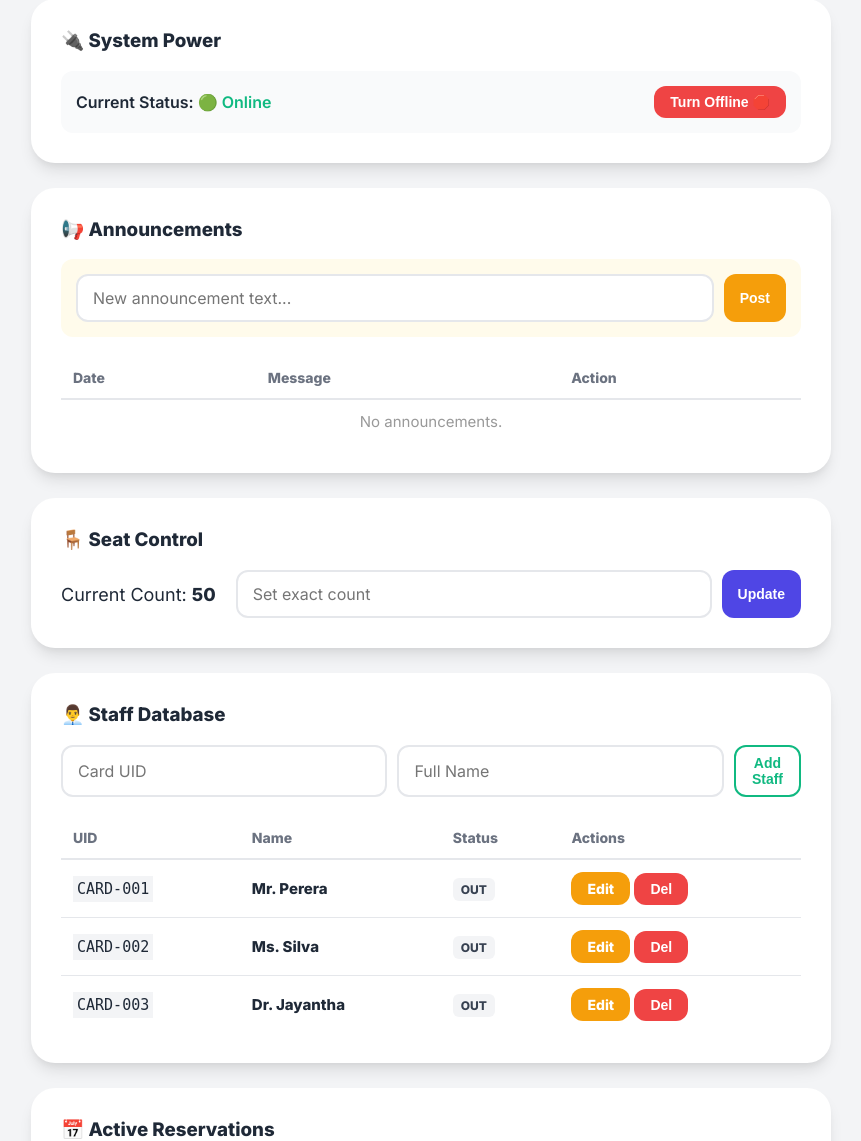
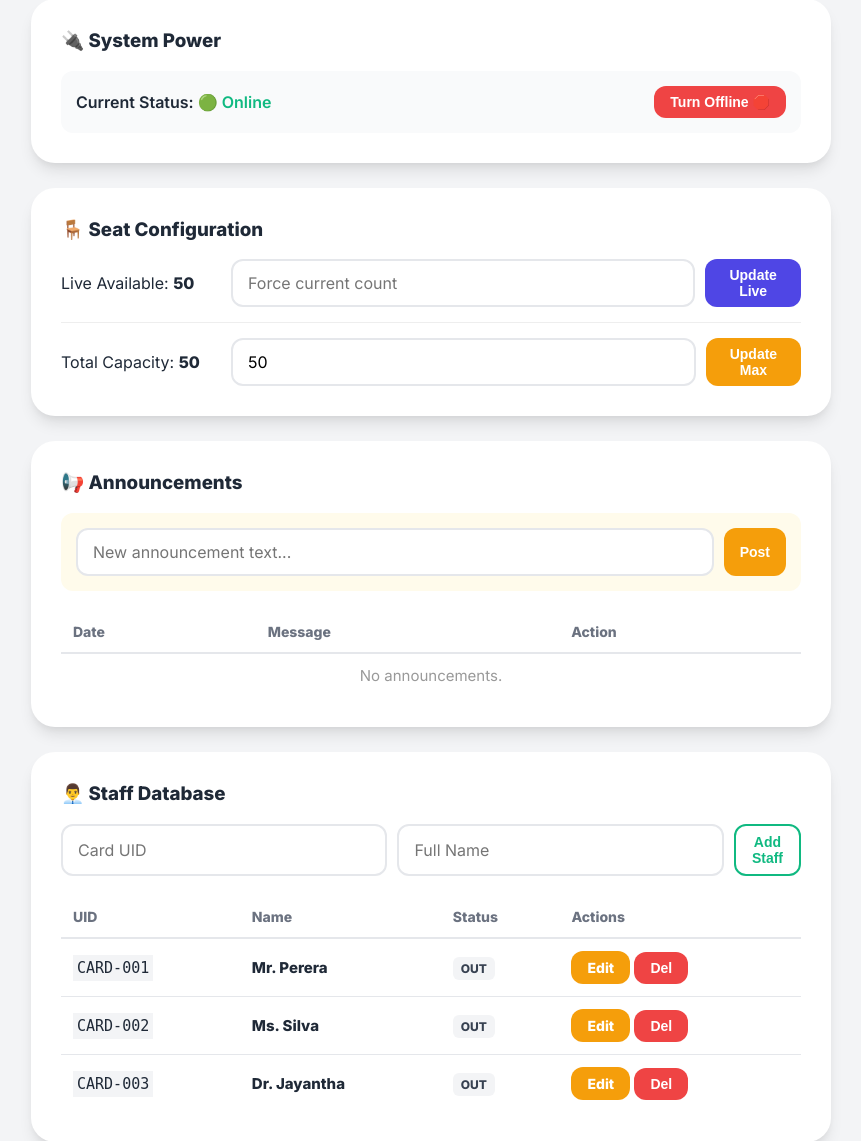
Before and after one commit to Genuuu/seatidle-app, a Flask app: page /admin/panel in a window 1280 px wide. Shown: the part 135-1276 px from the top of the page, without its empty margins (209-1070 px from the left). Run offline with Flask 3, Linux system fonts and the light colour scheme; the visitor is signed in with stand-in values (Sample User, id 1); data comes from the database, SQL or seed files in the repository; data that the repository does not hold is empty.

Commit message:
Changes in the total capacity control in admin panel

```diff
--- a/my_flask_app/app.py
+++ b/my_flask_app/app.py
@@ -12,7 +12,7 @@ app.secret_key = "super_secret_key_change_this"
 ADMIN_PASSWORD = "admin123"
 BASE_DIR = os.path.dirname(os.path.abspath(__file__))
 DB_FILE = os.path.join(BASE_DIR, 'library.db')
-TOTAL_SEATS = 50
+# TOTAL_SEATS is now dynamic, removed global variable
 
 # --- TIMEZONE HELPER ---
 def get_sl_time():
@@ -24,21 +24,23 @@ def init_db():
     with sqlite3.connect(DB_FILE) as conn:
         cursor = conn.cursor()
 
-        # 1. Tables
+        # Tables
         cursor.execute('''CREATE TABLE IF NOT EXISTS status (id INTEGER PRIMARY KEY, available_seats INTEGER)''')
         cursor.execute('''CREATE TABLE IF NOT EXISTS reservations (otp TEXT PRIMARY KEY, name TEXT, res_date TEXT, time_slot TEXT, created_at TEXT, is_used INTEGER)''')
         cursor.execute('''CREATE TABLE IF NOT EXISTS staff (uid TEXT PRIMARY KEY, name TEXT, is_present INTEGER, last_seen TEXT)''')
         cursor.execute('''CREATE TABLE IF NOT EXISTS announcements (id INTEGER PRIMARY KEY, message TEXT, created_at TEXT)''')
         cursor.execute('''CREATE TABLE IF NOT EXISTS logs (id INTEGER PRIMARY KEY AUTOINCREMENT, timestamp TEXT, event_type TEXT, user_type TEXT, occupancy INTEGER)''')
+
+        # Settings Table (Stores System Status AND Total Capacity)
         cursor.execute('''CREATE TABLE IF NOT EXISTS settings (key TEXT PRIMARY KEY, value TEXT)''')
         cursor.execute('INSERT OR IGNORE INTO settings (key, value) VALUES (?, ?)', ('system_status', '1'))
+        cursor.execute('INSERT OR IGNORE INTO settings (key, value) VALUES (?, ?)', ('total_capacity', '50')) # Default 50
 
-        # 2. Initial Data
+        # Initial Data
         cursor.execute('SELECT count(*) FROM status')
         if cursor.fetchone()[0] == 0:
-            cursor.execute('INSERT INTO status (id, available_seats) VALUES (1, ?)', (TOTAL_SEATS,))
+            cursor.execute('INSERT INTO status (id, available_seats) VALUES (1, 50)')
 
-        # 3. Default Staff (Card IDs)
         staff_list = [('CARD-001', 'Mr. Perera'), ('CARD-002', 'Ms. Silva'), ('CARD-003', 'Dr. Jayantha')]
         for uid, name in staff_list:
             cursor.execute('INSERT OR IGNORE INTO staff (uid, name, is_present, last_seen) VALUES (?, ?, 0, ?)', (uid, name, get_sl_time()))
@@ -51,6 +53,12 @@ def get_seats():
     with sqlite3.connect(DB_FILE) as conn:
         return conn.execute('SELECT available_seats FROM status WHERE id=1').fetchone()[0]
 
+def get_total_capacity():
+    """Fetches the Total Seat Limit from DB"""
+    with sqlite3.connect(DB_FILE) as conn:
+        row = conn.execute('SELECT value FROM settings WHERE key="total_capacity"').fetchone()
+        return int(row[0]) if row else 50
+
 def get_system_status():
     with sqlite3.connect(DB_FILE) as conn:
         row = conn.execute('SELECT value FROM settings WHERE key="system_status"').fetchone()
@@ -60,7 +68,8 @@ def get_system_status():
 @app.route('/')
 def dashboard():
     seats = get_seats()
-    occupancy = TOTAL_SEATS - seats
+    total = get_total_capacity()
+    occupancy = total - seats
     announcement = None
     system_status = get_system_status()
 
@@ -138,11 +147,19 @@ def admin_panel():
                 conn.execute('DELETE FROM announcements WHERE id = ?', (ann_id,))
             msg = "🗑️ Announcement Deleted"
 
+        # RESET CURRENT SEATS
         elif 'reset_seats' in request.form:
             target = int(request.form.get('seat_count'))
             with sqlite3.connect(DB_FILE) as conn:
                 conn.execute('UPDATE status SET available_seats = ? WHERE id=1', (target,))
             msg = f"✅ Seats reset to {target}"
+
+        # NEW: UPDATE TOTAL CAPACITY
+        elif 'update_capacity' in request.form:
+            new_cap = int(request.form.get('total_capacity'))
+            with sqlite3.connect(DB_FILE) as conn:
+                conn.execute('UPDATE settings SET value = ? WHERE key="total_capacity"', (new_cap,))
+            msg = f"✅ Total Capacity updated to {new_cap}"
 
         elif 'delete_staff' in request.form:
             uid = request.form.get('staff_uid')
@@ -171,6 +188,7 @@ def admin_panel():
             msg = "✅ System Status Updated"
 
     seats = get_seats()
+    total_capacity = get_total_capacity() # Fetch dynamic capacity
     system_status = get_system_status()
 
     with sqlite3.connect(DB_FILE) as conn:
@@ -179,55 +197,45 @@ def admin_panel():
         all_reservations = conn.execute('SELECT * FROM reservations ORDER BY created_at DESC').fetchall()
         all_announcements = conn.execute('SELECT * FROM announcements ORDER BY id DESC').fetchall()
 
-    return render_template('admin_panel.html', seats=seats, staff=all_staff, reservations=all_reservations, announcements=all_announcements, msg=msg, system_status=system_status)
+    return render_template('admin_panel.html', seats=seats, total_capacity=total_capacity, staff=all_staff, reservations=all_reservations, announcements=all_announcements, msg=msg, system_status=system_status)
 
 @app.route('/logout')
 def logout():
     session.pop('is_admin', None)
     return redirect(url_for('dashboard'))
 
-# --- IOT ROUTE (UPDATED TO HANDLE RFID) ---
+# --- IOT ROUTE ---
 @app.route('/update_data', methods=['POST'])
 def update_data():
     try:
         data = request.get_json(force=True, silent=True)
         if not data: return jsonify({"status": "error", "message": "No JSON data"}), 400
 
-        # Extract Data
         occupancy = int(data.get('occupancy', 0))
         event = data.get('event', "UPDATE")
         user = data.get('user', "STUDENT")
-        uid = data.get('uid', None) # New: Check for Card UID
+        uid = data.get('uid', None)
 
         now = get_sl_time()
+        total_limit = get_total_capacity() # Use dynamic limit
 
         with sqlite3.connect(DB_FILE) as conn:
             cursor = conn.cursor()
 
-            # 1. HANDLE STAFF (If UID is present)
             if uid:
                 is_present = 1 if event == "ENTRY" else 0
                 cursor.execute('UPDATE staff SET is_present = ?, last_seen = ? WHERE uid = ?', (is_present, now, uid))
+                cursor.execute('SELECT name FROM staff WHERE uid = ?', (uid,))
+                if cursor.fetchone(): user = "STAFF"
 
-                # Check if this UID belongs to a known staff member
-                cursor.execute('SELECT name FROM staff WHERE uid = ?', (uid,))
-                row = cursor.fetchone()
-                if row:
-                    user = "STAFF" # Override user type for logs
-
-            # 2. Update Seat Count (Only if NOT staff, or depending on your rules)
-            # For now, we assume Staff does NOT take up student seats.
-            # If you want staff to take seats, remove this "if user != 'STAFF'" check.
             if user != "STAFF":
-                new_available = max(0, TOTAL_SEATS - occupancy)
+                new_available = max(0, total_limit - occupancy)
                 cursor.execute('UPDATE status SET available_seats = ? WHERE id=1', (new_available,))
 
-            # 3. Log Event
             cursor.execute("INSERT INTO logs (timestamp, event_type, user_type, occupancy) VALUES (?, ?, ?, ?)", (now, event, user, occupancy))
-
             conn.commit()
 
-        print(f"✅ SENSOR: {event} | User: {user} | Occ: {occupancy}")
+        print(f"✅ SENSOR: {event} | Occ: {occupancy}")
         return jsonify({"status": "success"}), 200
 
     except Exception as e:
--- a/my_flask_app/templates/admin_panel.html
+++ b/my_flask_app/templates/admin_panel.html
@@ -24,7 +24,6 @@
     <div class="card">
         <h3>🔌 System Power</h3>
         <div style="display: flex; align-items: center; justify-content: space-between; background: #f9fafb; padding: 15px; border-radius: 12px;">
-
             <div style="font-size: 16px; font-weight: 600;">
                 Current Status:
                 {% if system_status == 1 %}
@@ -33,7 +32,6 @@
                     <span style="color: #ef4444;">🔴 Offline</span>
                 {% endif %}
             </div>
-
             <form method="POST" style="margin: 0;">
                 <input type="hidden" name="toggle_status" value="true">
                 {% if system_status == 1 %}
@@ -44,6 +42,29 @@
             </form>
         </div>
     </div>
+
+    <div class="card">
+        <h3>🪑 Seat Configuration</h3>
+
+        <div style="display: flex; align-items: center; gap: 20px; margin-bottom: 15px; border-bottom: 1px solid #eee; padding-bottom: 15px;">
+            <div style="font-size: 16px; width: 150px;">Live Available: <strong id="live-seats">{{ seats }}</strong></div>
+            <form method="POST" style="flex: 1; display: flex; gap: 10px;">
+                <input type="hidden" name="reset_seats" value="true">
+                <input type="number" name="seat_count" placeholder="Force current count" required style="margin: 0;">
+                <button type="submit" class="btn btn-primary btn-sm">Update Live</button>
+            </form>
+        </div>
+
+        <div style="display: flex; align-items: center; gap: 20px;">
+            <div style="font-size: 16px; width: 150px;">Total Capacity: <strong>{{ total_capacity }}</strong></div>
+            <form method="POST" style="flex: 1; display: flex; gap: 10px;">
+                <input type="hidden" name="update_capacity" value="true">
+                <input type="number" name="total_capacity" placeholder="Set Max Capacity" value="{{ total_capacity }}" required style="margin: 0;">
+                <button type="submit" class="btn btn-warning btn-sm" style="background: #f59e0b; border: none;">Update Max</button>
+            </form>
+        </div>
+    </div>
+
     <div class="card">
         <h3>📢 Announcements</h3>
         <form method="POST" style="display: flex; gap: 10px; background: #fffbeb; padding: 15px; border-radius: 12px; margin-bottom: 20px;">
@@ -71,18 +92,6 @@
                 <tr><td colspan="3" style="text-align: center; color: #999;">No announcements.</td></tr>
             {% endfor %}
         </table>
-    </div>
-
-    <div class="card">
-        <h3>🪑 Seat Control</h3>
-        <div style="display: flex; align-items: center; gap: 20px;">
-            <div style="font-size: 18px;">Current Count: <strong id="live-seats">{{ seats }}</strong></div>
-            <form method="POST" style="flex: 1; display: flex; gap: 10px;">
-                <input type="hidden" name="reset_seats" value="true">
-                <input type="number" name="seat_count" placeholder="Set exact count" required style="margin: 0;">
-                <button type="submit" class="btn btn-primary btn-sm">Update</button>
-            </form>
-        </div>
     </div>
 
     <div class="card">
```
